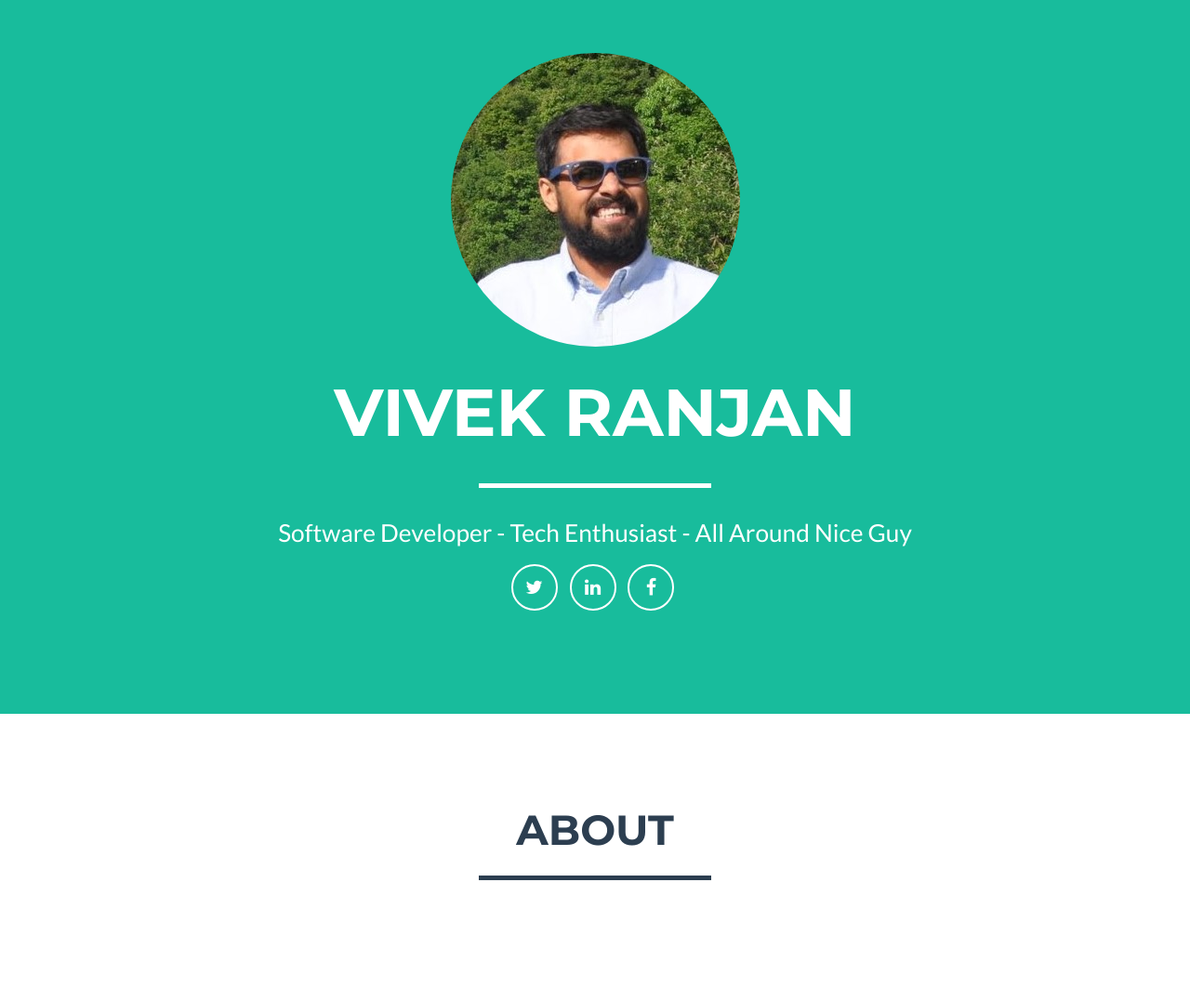
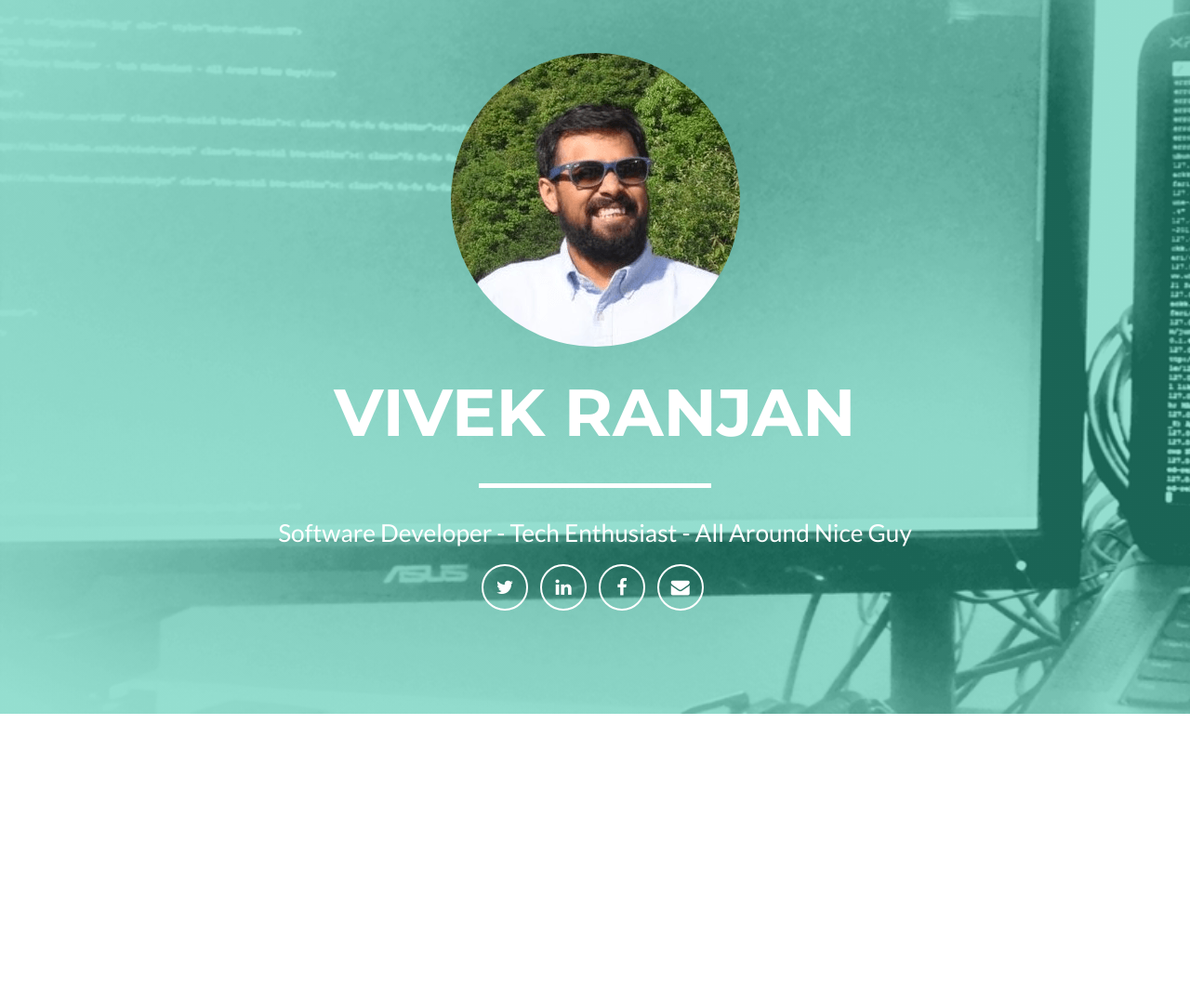
Before and after one commit to vr3690/vr3690.github.io, a plain HTML site: page index.html in a window 1280 px wide. Shown: the part 143-1220 px from the top of the page at 93% size. After the commit the page ends 911 px from the top, so only its background shows below. Drawn offline with nearby package versions, Linux system fonts and the light colour scheme.

Commit message:
Updated: Optimized images, updated header and added email

```diff
--- a/css/freelancer.css
+++ b/css/freelancer.css
@@ -48,7 +48,6 @@ hr.star-primary {
 
 hr.star-light:after,
 hr.star-primary:after {
-    content: "\f005";
     display: inline-block;
     position: relative;
     top: -.8em;
@@ -82,12 +81,14 @@ hr.star-primary:after {
 header {
     text-align: center;
     color: #fff;
-    background: #18bc9c;
+    background: linear-gradient( rgba(24,188,155,0.45),rgba(24,188,155,0.45)), url("../img/hero.png") no-repeat;
+    background-size: cover;
 }
 
 header .container {
     padding-top: 100px;
     padding-bottom: 50px;
+    text-shadow:0 0 1px transparent;
 }
 
 header img {
--- a/index.html
+++ b/index.html
@@ -38,7 +38,7 @@
         <div class="container">
             <div class="row">
                 <div class="col-lg-12">
-                    <img class="img-responsive" src="img/profile.jpg" alt="" style="border-radius:50%">
+                    <img class="img-responsive" src="img/profile.png" alt="" style="border-radius:50%">
                     <div class="intro-text">
                         <span class="name">Vivek Ranjan</span>
                         <hr class="star-light">
@@ -47,35 +47,21 @@
                      <div class="row">
                         <ul class="list-inline">
                             <li>
-                                <a href="https://twitter.com/vr3690" class="btn-social btn-outline"><i class="fa fa-fw fa-twitter"></i></a>
+                                <a href="https://twitter.com/vr3690" class="btn-social btn-outline" target="_blank"><i class="fa fa-fw fa-twitter"></i></a>
                             </li>
                             <li>
-                                <a href="https://www.linkedin.com/in/vivekranjan1" class="btn-social btn-outline"><i class="fa fa-fw fa-linkedin"></i></a>
+                                <a href="https://www.linkedin.com/in/vivekranjan1" class="btn-social btn-outline" target="_blank"><i class="fa fa-fw fa-linkedin"></i></a>
                             </li>
                             <li>
-                                <a href="https://www.facebook.com/vivekranjan" class="btn-social btn-outline"><i class="fa fa-fw fa-facebook"></i></a>
+                                <a href="https://www.facebook.com/vivekranjan" class="btn-social btn-outline" target="_blank"><i class="fa fa-fw fa-facebook"></i></a>
                             </li>
+                            <li><a href="http://www.google.com/recaptcha/mailhide/d?k=01ukvu8H717gKlm1Um4FAxHg==&amp;c=oq6yL1KXCbxP6oX2Ujg6LF7NqF1jVj0-Le1YEjqY8FM=" onclick="window.open('http://www.google.com/recaptcha/mailhide/d?k\07501ukvu8H717gKlm1Um4FAxHg\75\75\46c\75oq6yL1KXCbxP6oX2Ujg6LF7NqF1jVj0-Le1YEjqY8FM\075', '', 'toolbar=0,scrollbars=0,location=0,statusbar=0,menubar=0,resizable=0,width=500,height=300'); return false;" title="Reveal this e-mail address" class="btn-social btn-outline"><i class="fa fa-fw fa-envelope"></i></a></li>
                         </ul>
                     </div>
                 </div>
             </div>
         </div>
     </header>
-
-    <!-- About-->
-    <section id="about">
-        <div class="container">
-            <div class="row">
-                <div class="col-lg-12 text-center">
-                    <h2>About</h2>
-                    <hr class="star-primary">
-                </div>
-            </div>
-            <div class="row">
-
-            </div>
-        </div>
-    </section>
 
 
     <!-- jQuery -->
```
Also changed, not shown: img/hero.png (added), img/profile.JPG (deleted), img/profile.png (added).
